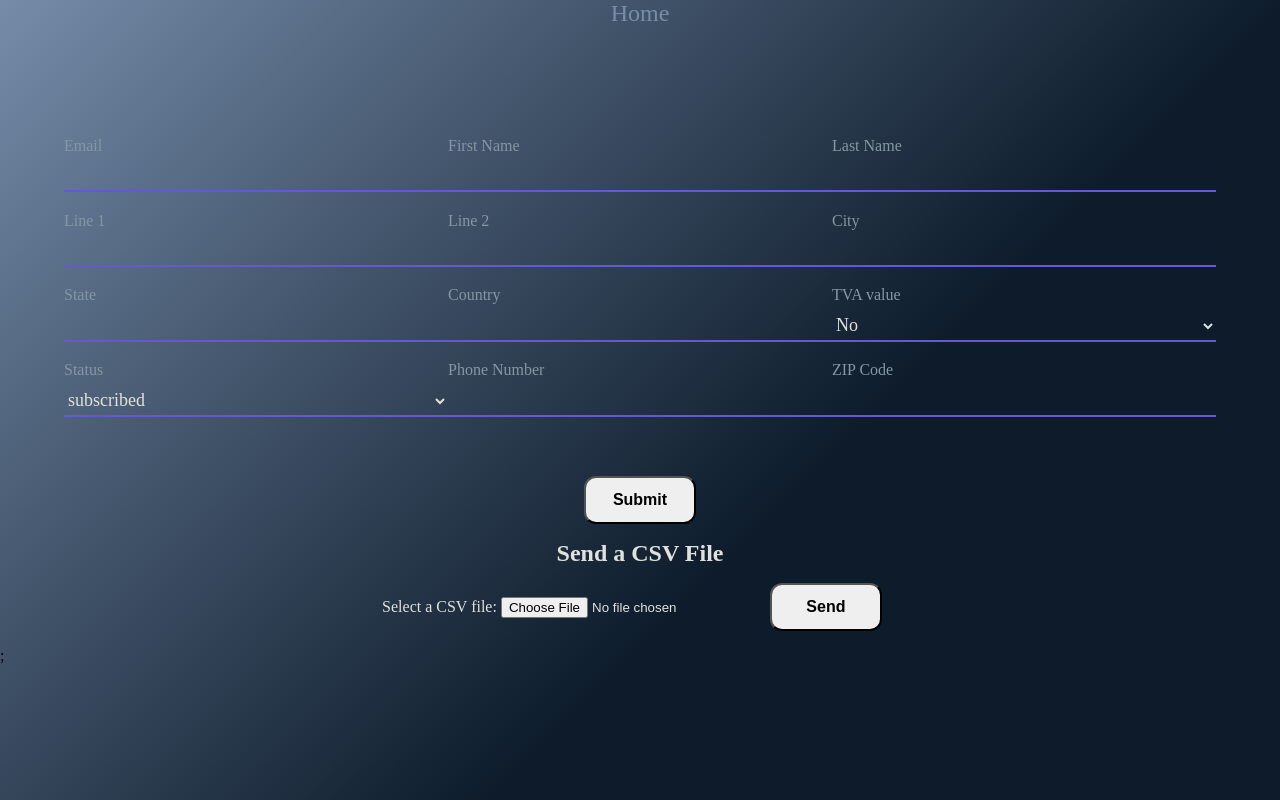
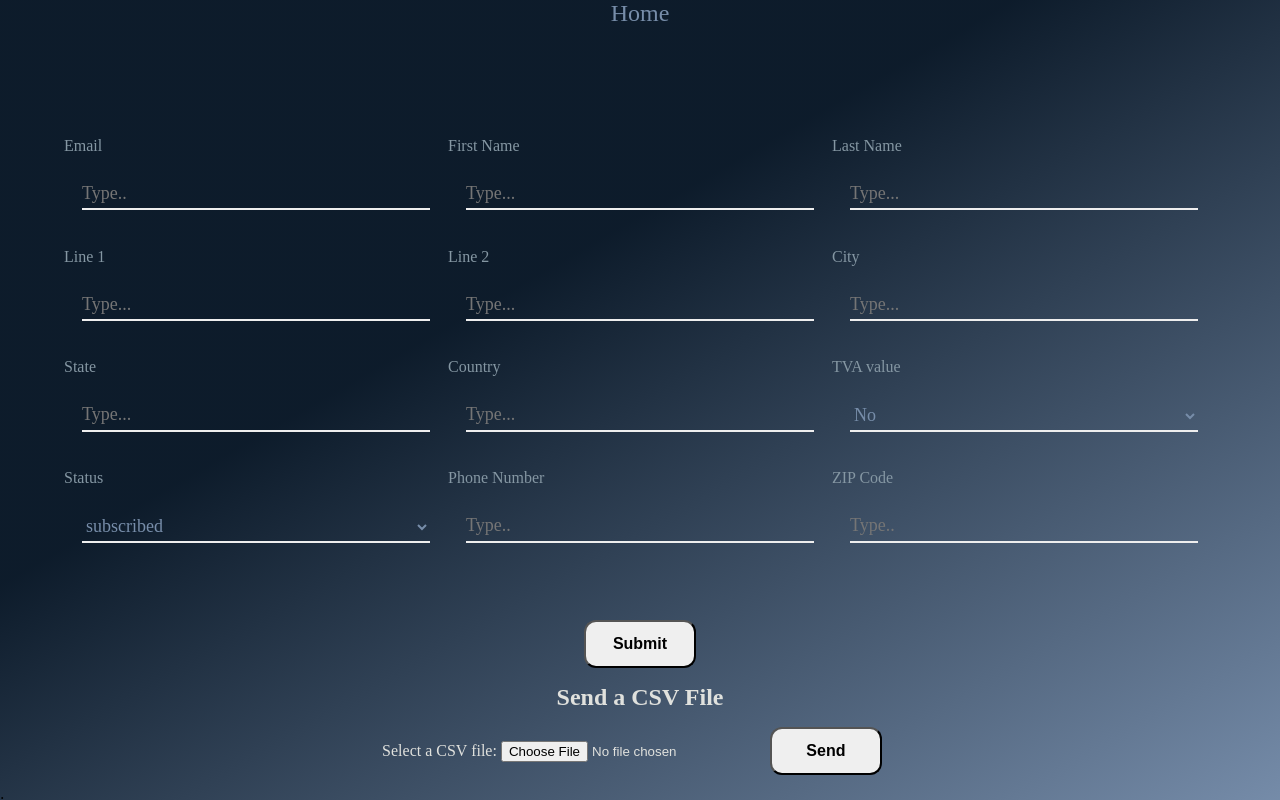
Before and after one commit to TebanCardona/conctac-view, a Next.js app: page /add in a window 1280 px wide. Built offline with nearby package versions, Linux system fonts and the light colour scheme.

Commit message:
style changed of form

```diff
--- a/components/Form.tsx
+++ b/components/Form.tsx
@@ -123,9 +123,7 @@ export default function Form(props?: { contact?: IContact }) {
         <div className={`${styles.form}`}>
           {" "}
           <div>
-            <label htmlFor="Email" className={`${styles["input-label"]}`}>
-              Email{" "}
-            </label>
+            <label htmlFor="Email">Email </label>
             <input
               type="email"
               name="email"
@@ -133,6 +131,7 @@ export default function Form(props?: { contact?: IContact }) {
               value={formData.email}
               className={`${styles["input-field"]}`}
               onChange={handleChange}
+              placeholder="Type.."
             />
           </div>
           {data.name.map((el) => {
@@ -147,6 +146,7 @@ export default function Form(props?: { contact?: IContact }) {
                   id={el}
                   value={formData[el]}
                   onChange={handleChange}
+                  placeholder="Type..."
                 />
               </div>
             );
@@ -185,6 +185,7 @@ export default function Form(props?: { contact?: IContact }) {
               id="number"
               value={formData.number}
               onChange={handleChange}
+              placeholder="Type.."
             />
           </div>
           <div>
@@ -195,6 +196,7 @@ export default function Form(props?: { contact?: IContact }) {
               id="zip"
               value={formData.zip}
               onChange={handleChange}
+              placeholder="Type.."
             />
           </div>
         </div>
--- a/styles/Edit.module.css
+++ b/styles/Edit.module.css
@@ -45,22 +45,19 @@
   font: inherit;
   font-size: 1.125rem;
   padding: .25rem 0;
-  color: #e0e1dd;
+  color: #778da9;
   box-sizing: border-box;
+  margin: 1em
 }
 
-.main select {
+.main select:focus {
   outline: 0;
   border-bottom-color: #6658d3;
 }
 
 .main input:focus,
-.main input:valid {
+.main input:-internal-autofill-selected {
   outline: 0;
+  background-color: transparent;
   border-bottom-color: #6658d3;
 }
-
-.input-fiel:focus:valid+.main label {
-  color: #6658d3;
-  transform: translateY(-1.5rem);
-}
--- a/styles/globals.css
+++ b/styles/globals.css
@@ -77,11 +77,11 @@ a:hover {
 html {
   background: hsla(211, 53%, 11%, 1);
 
-  background: linear-gradient(135deg, hsla(211, 53%, 11%, 1) 38%, hsla(214, 23%, 56%, 1) 100%);
+  background: linear-gradient(300deg, hsla(211, 53%, 11%, 1) 38%, hsla(214, 23%, 56%, 1) 100%);
 
-  background: -moz-linear-gradient(135deg, hsla(211, 53%, 11%, 1) 38%, hsla(214, 23%, 56%, 1) 100%);
+  background: -moz-linear-gradient(300deg, hsla(211, 53%, 11%, 1) 38%, hsla(214, 23%, 56%, 1) 100%);
 
-  background: -webkit-linear-gradient(135deg, hsla(211, 53%, 11%, 1) 38%, hsla(214, 23%, 56%, 1) 100%);
+  background: -webkit-linear-gradient(300deg, hsla(211, 53%, 11%, 1) 38%, hsla(214, 23%, 56%, 1) 100%);
 
   filter: progid: DXImageTransform.Microsoft.gradient(startColorstr="#0D1B2A", endColorstr="#778DA9", GradientType=1);
 }
```
